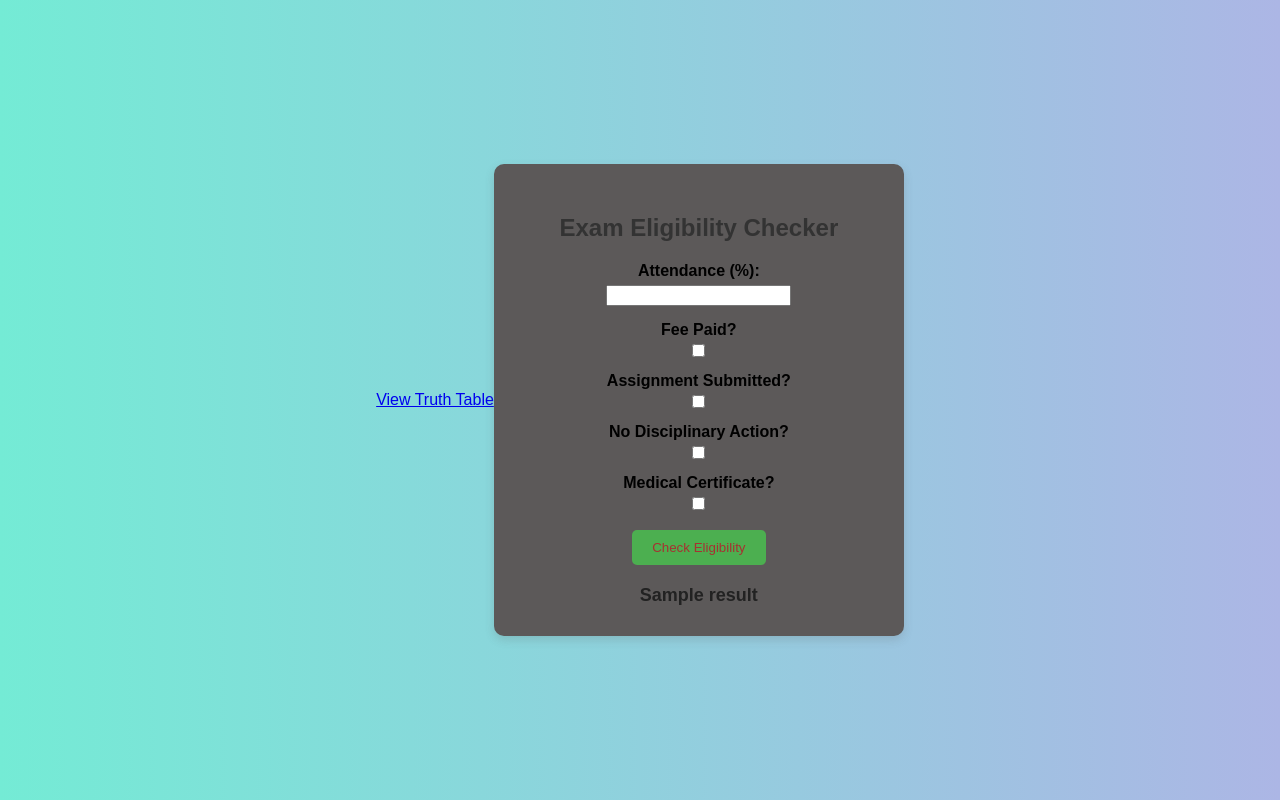
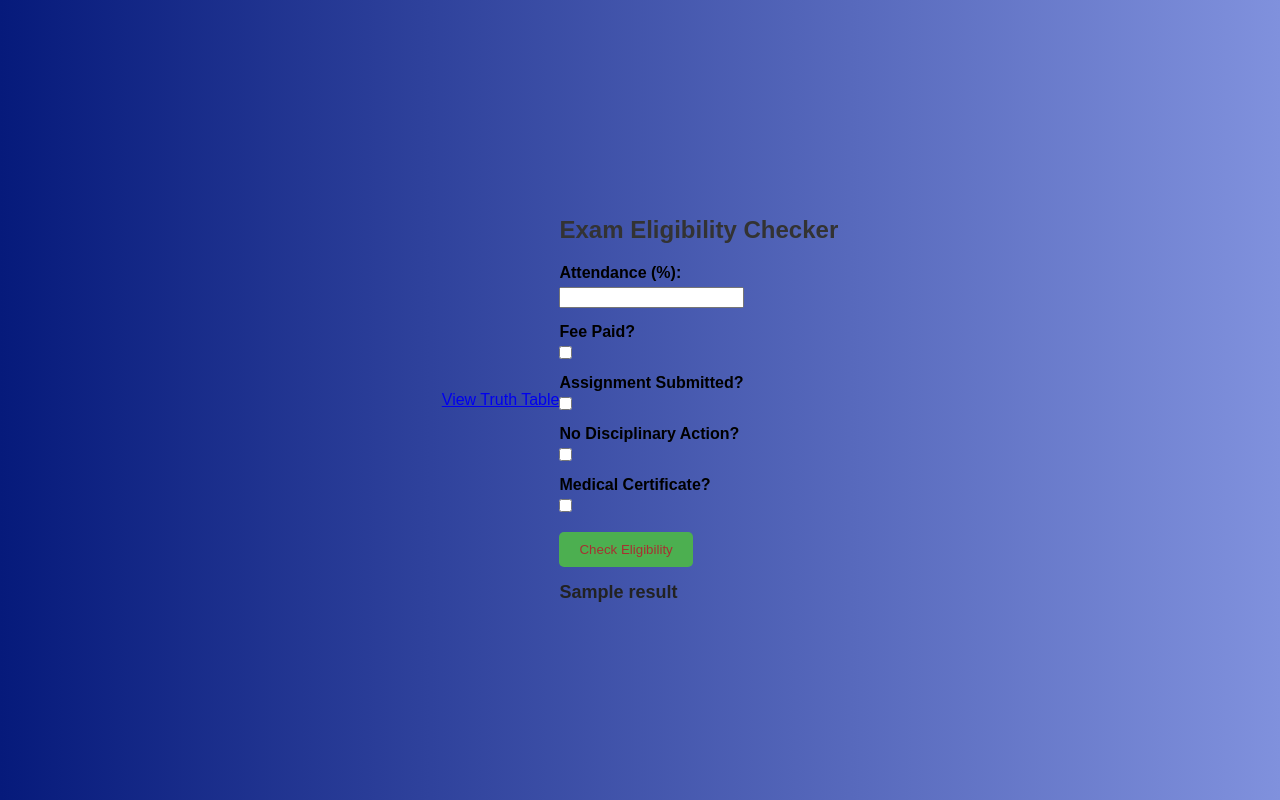
Before and after one commit to sillycoder404/sillycoder, a Flask app: template templates/index.html in a window 1280 px wide. Run offline with Flask 3, Linux system fonts and the light colour scheme; the template is opened without the code that fills it: most values are stand-ins (such as "Sample title", 1, 10 or a date in 2020).

Commit message:
Improve design and layout

```diff
--- a/static/style.css
+++ b/static/style.css
@@ -1,21 +1,25 @@
 body {
+    margin: 0;
+    padding: 0;
     font-family: Arial, sans-serif;
-    background: linear-gradient(to right, #74ebd5, #ACB6E5);
+    height: 100vh;
     display: flex;
     justify-content: center;
     align-items: center;
-    height: 100vh;
-    margin: 0;
+    background: linear-gradient(to right, #061a7b, #8091dd);
 }
 
 .container {
-    background: rgb(92, 89, 89);
+   .container {
+    background-color: rgba(0, 0, 0, 0.7);
     padding: 30px;
-    border-radius: 10px;
-    box-shadow: 0px 4px 10px rgba(90, 88, 88, 0.2);
-    width: 350px;
+    border-radius: 12px;
+    width: 80%;
+    max-width: 600px;
     text-align: center;
+    color: white;
 }
+
 
 h2 {
     color: #333;
@@ -47,7 +51,7 @@
 }
 
 .result {
-    margin-top: 20px;
+    margin-top: 15px;
     font-size: 18px;
     font-weight: bold;
     color: #222;
@@ -55,7 +59,7 @@
 table {
     border-collapse: collapse;
     width: 100%;
-    margin-top: 20px;
+    margin-top: 15px;
 }
 
 th, td {
```
